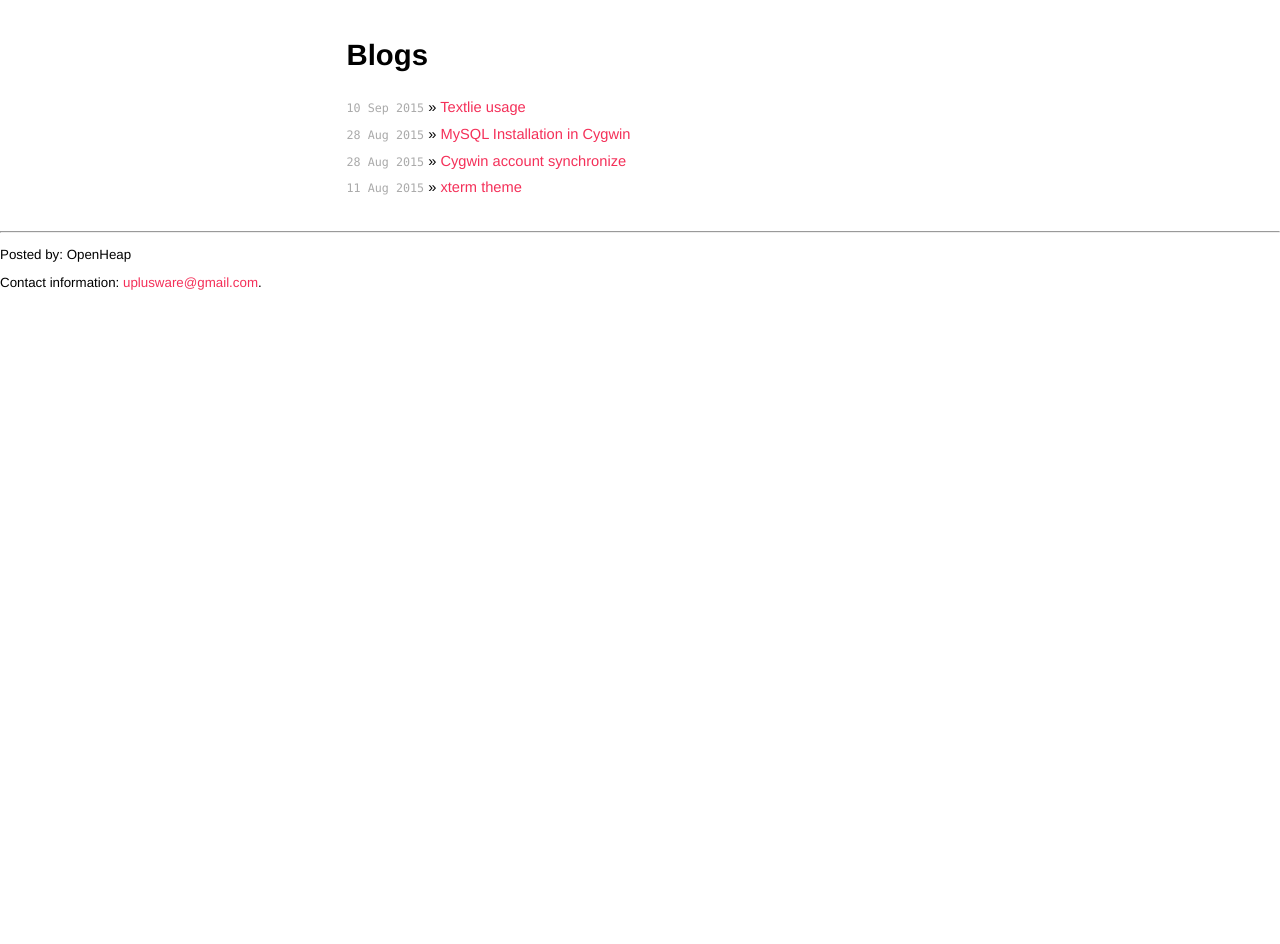
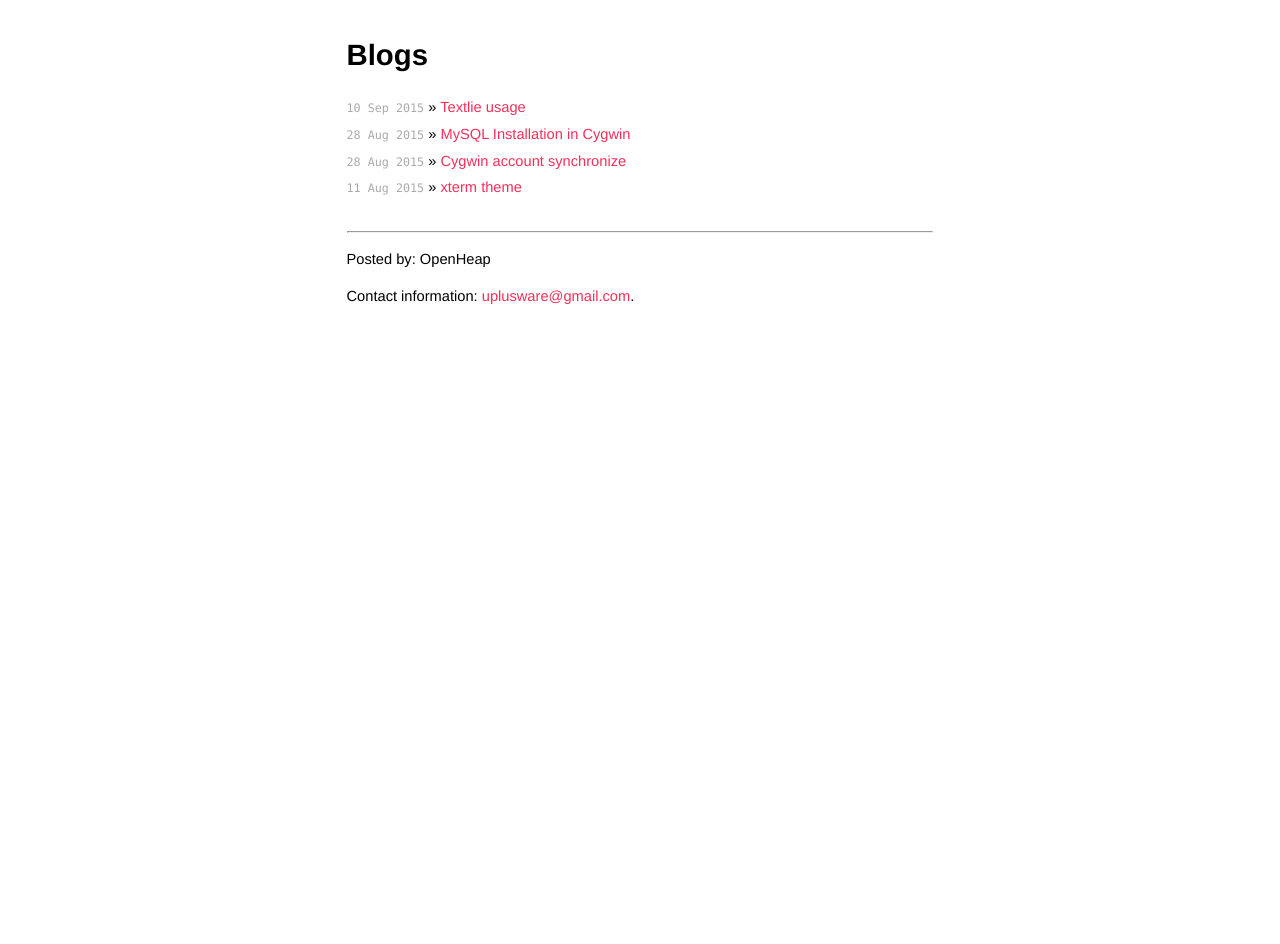
Before and after one commit to openheap/openheap.github.io, a Jekyll site: the page built from blogs.html, in a window 1280 px wide. Built offline with Jekyll 4.4.1, drawn with Linux system fonts in a browser that asks for light colours; Markdown is read by kramdown in place of the engine named in the settings.

Commit message:
Update default.html

```diff
--- a/_layouts/default.html
+++ b/_layouts/default.html
@@ -9,11 +9,11 @@
 <body>
 <div class="site">
   {{ content }}
+  <hr>
+   <footer>
+      <p>Posted by: OpenHeap</p>
+      <p>Contact information: <a href="mailto:uplusware@gmail.com">uplusware@gmail.com</a>.</p>
+   </footer>
 </div>
-<hr>
-<footer>
-  <p>Posted by: OpenHeap</p>
-  <p>Contact information: <a href="mailto:uplusware@gmail.com">uplusware@gmail.com</a>.</p>
-</footer>
 </body>
 </html>
```
